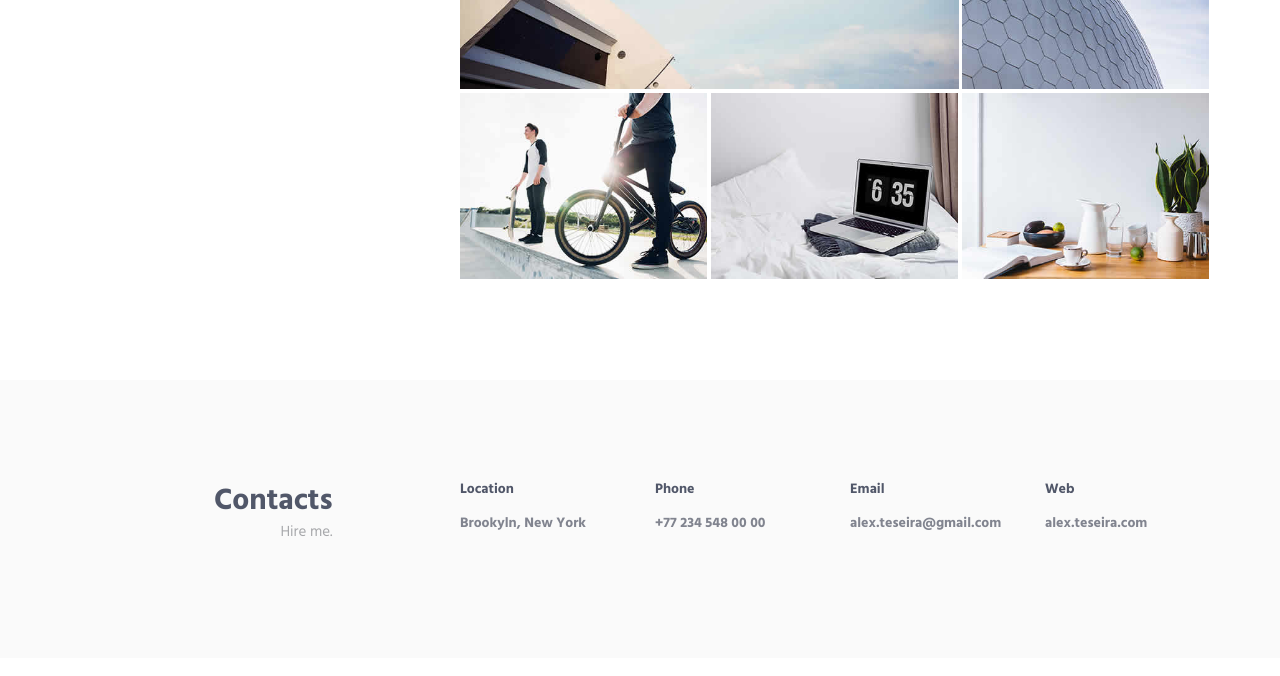
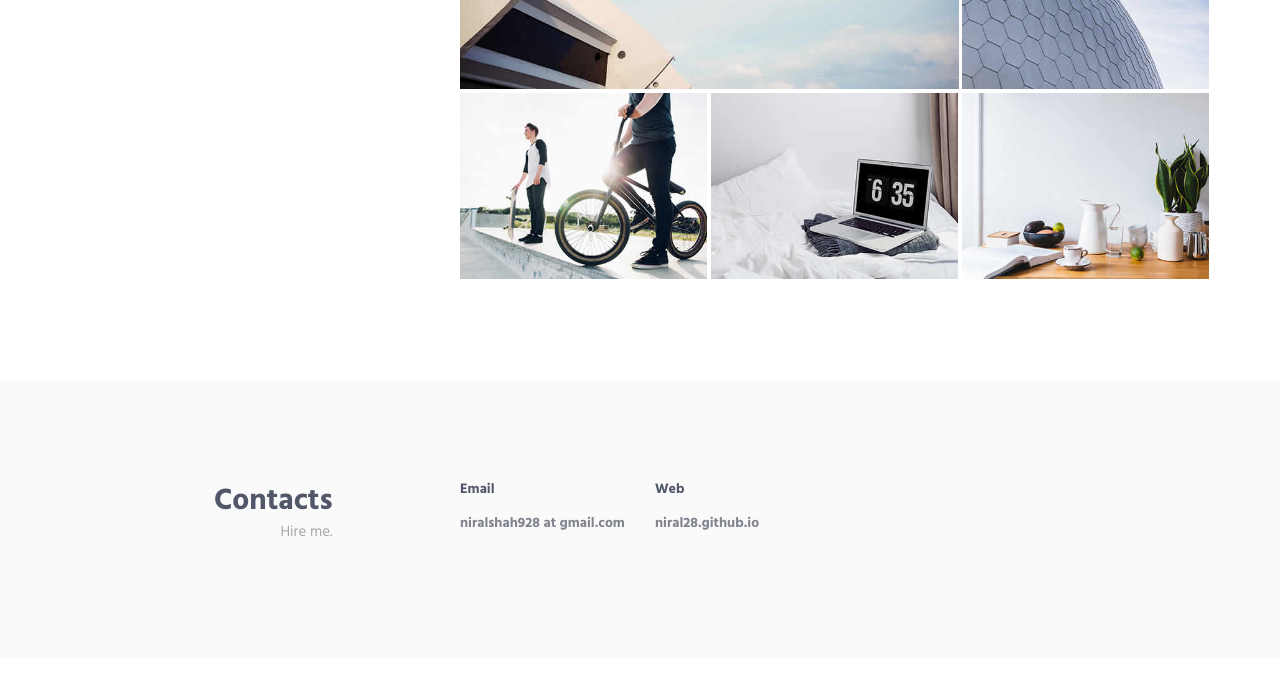
Before and after one commit to niral28/niral28.github.io, a plain HTML site: page index.html in a window 1280 px wide. Shown: the part 3339-4015 px from the top of the page. Drawn offline with Linux system fonts and the light colour scheme.

Commit message:
correct footer

```diff
--- a/index.html
+++ b/index.html
@@ -522,21 +522,13 @@
                         </div>
                         <div class="col-sm-8 col-sm-offset-1">
                             <div class="row">
-                                <div class="col-md-3 col-xs-6 md-margin-b-30">
-                                    <h5>Location</h5>
-                                    <a href="#">Brookyln, New York</a>
-                                </div>
-                                <div class="col-md-3 col-xs-6 md-margin-b-30">
-                                    <h5>Phone</h5>
-                                    <a href="#">+77 234 548 00 00</a>
-                                </div>
                                 <div class="col-md-3 col-xs-6">
                                     <h5>Email</h5>
-                                    <a href="mailto:#">alex.teseira@gmail.com</a>
+                                    <a href="mailto:#">niralshah928 at gmail.com</a>
                                 </div>
                                 <div class="col-md-3 col-xs-6">
                                     <h5>Web</h5>
-                                    <a href="#">alex.teseira.com</a>
+                                    <a href="#">niral28.github.io</a>
                                 </div>
                             </div>
                         </div>
```
